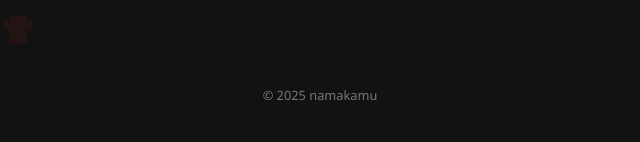
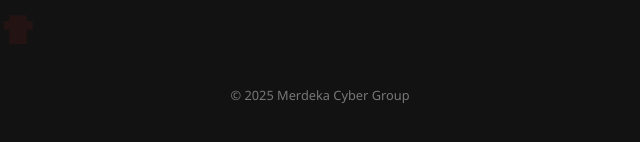
Before and after one commit to merdekacyber/merdekacyber, a plain HTML site: page index.html in a window 1280 px wide. Shown: the part 712-854 px from the top of the page, 320-960 px from the left. Drawn offline with Linux system fonts and the light colour scheme.

Commit message:
Update index.html

```diff
--- a/index.html
+++ b/index.html
@@ -125,7 +125,7 @@
     <a class="link" href="mailto:email@example.com">✉️ Email</a>
   </div>
 
-  <footer>© 2025 namakamu</footer>
+  <footer>© 2025 Merdeka Cyber Group</footer>
 
   <script>
     const canvas = document.getElementById('bgCanvas');
```
